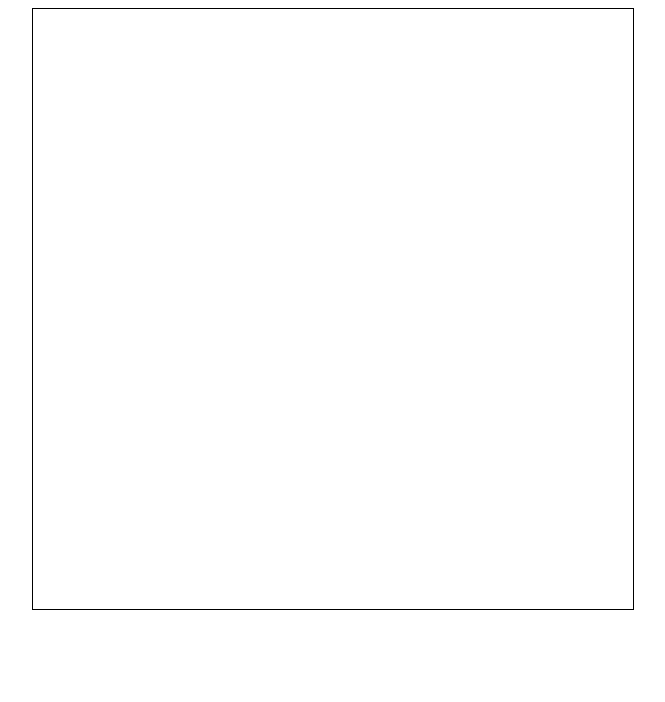
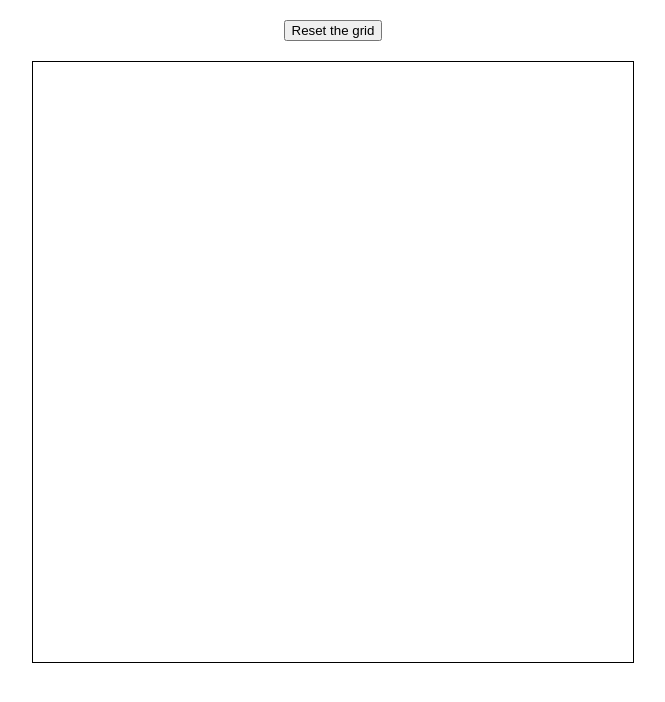
Before and after one commit to Peuchen/etch-a-sketch, a plain HTML site: page index.html in a window 1280 px wide. Shown: the whole page, without its empty margins (307-972 px from the left). Drawn offline with Linux system fonts and the light colour scheme.

Commit message:
Add css text to design button

```diff
--- a/index.html
+++ b/index.html
@@ -5,10 +5,17 @@
       <meta charset="UTF-8"/>
     </head>
     <body>
+        <button id="reset">Reset the grid</button>
         <div id="grid"></div>
         <script>
+            const reset = document.querySelector('#reset');
             const grid = document.querySelector('#grid');
             let n = 32;
+
+            reset.style.cssText = `display: block;
+                margin: auto;
+                margin-top: 20px;
+                margin-bottom: 20px;`
 
             grid.style.cssText = `height: 75vh;
                 width: 75vh;
```
